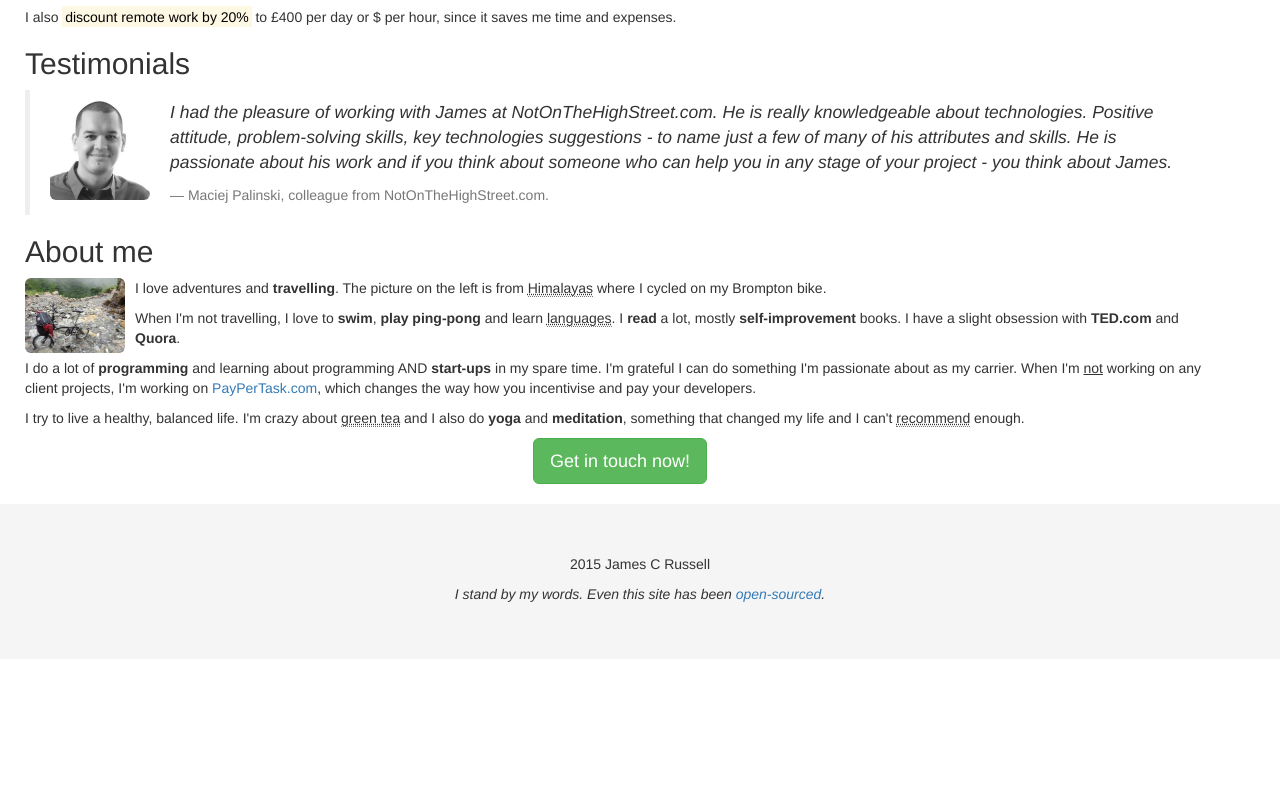
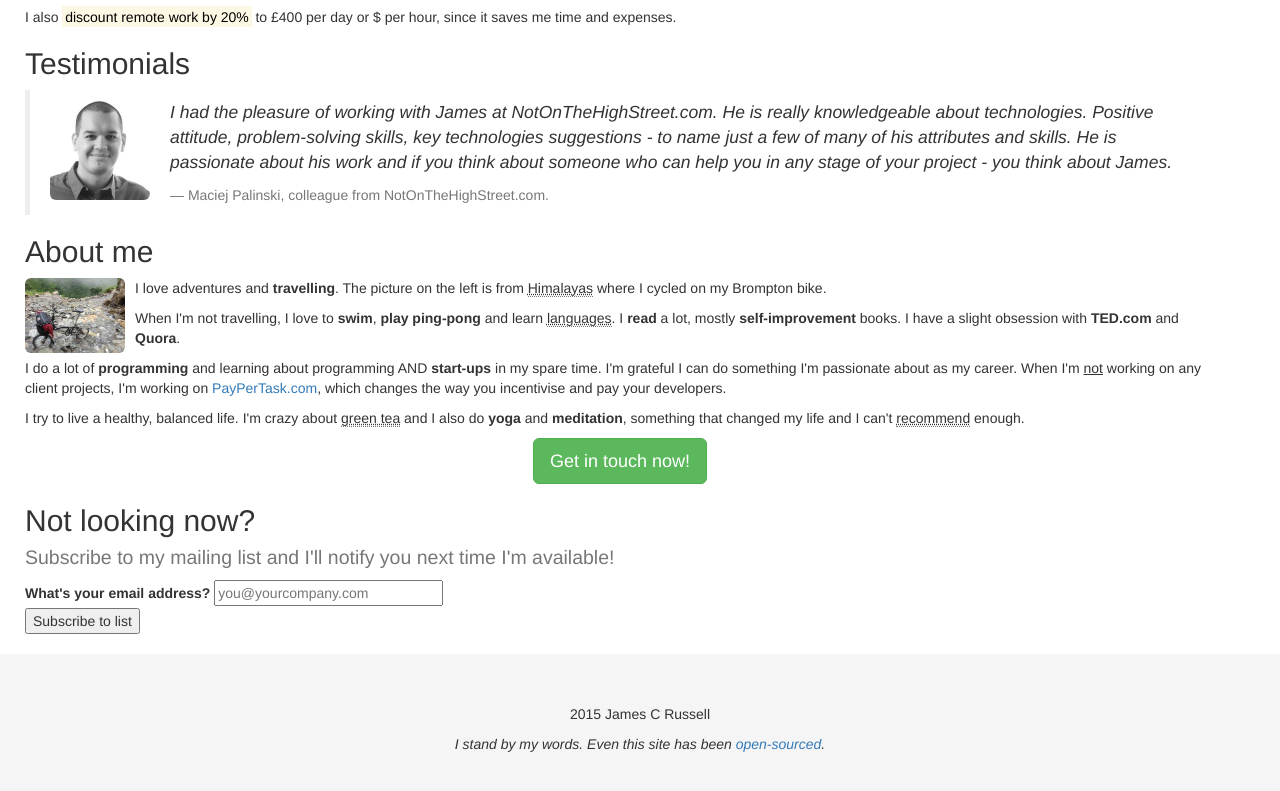
Before and after one commit to botanicus/portfolio, a website: page content/app.html in a window 1280 px wide. Shown: the part 1101-1892 px from the top of the page. Before the commit the page ends 1760 px from the top, so only its background shows below. Drawn offline with Linux system fonts and the light colour scheme; no server answers.

Commit message:
Hell, let's add a mailing list to capture leads!

```diff
--- a/content/templates/index.html
+++ b/content/templates/index.html
@@ -49,7 +49,7 @@
   </p>
 
   <p>
-    Another big reason to be part of the start-up scene is that <strong>I love to be around smart people</strong> who have a purpose. I learnt so much from people who were smarter than me.
+    Another big reason to be part of the start-up scene is that <strong>I love to be around smart people</strong> who have a purpose. I've learnt so much from people who were smarter than me.
   </p>
 
   <!--
@@ -145,7 +145,7 @@
   </p>
 
   <p>
-    I do a lot of <strong>programming</strong> and learning about programming AND <strong>start-ups</strong> in my spare time. I'm grateful I can do something I'm passionate about as my carrier. When I'm <u>not</u> working on any client projects, I'm working on <a href="http://pay-per-task.com/">PayPerTask.com</a>, which changes the way how you incentivise and pay your developers.
+    I do a lot of <strong>programming</strong> and learning about programming AND <strong>start-ups</strong> in my spare time. I'm grateful I can do something I'm passionate about as my career. When I'm <u>not</u> working on any client projects, I'm working on <a href="http://pay-per-task.com/">PayPerTask.com</a>, which changes the way you incentivise and pay your developers.
   </p>
 
   <p>
@@ -155,4 +155,21 @@
   <div class="text-center">
     <a role="button" href="mailto:{{email}}?subject={{emailSubject | encodeURIComponent}}&body={{emailBody | encodeURIComponent}}" class="btn btn-lg btn-success">Get in touch now!</a>
   </div>
+
+  <h2>Not looking now?<br><small>Subscribe to my mailing list and I'll notify you next time I'm available!</small></h2>
+  <form action="http://ppt.us3.list-manage1.com/subscribe/post" method="POST">
+    <input type="hidden" name="u" value="d56ce1cfbba4228b9cfa05d3c">
+    <input type="hidden" name="id" value="6481c1a632">
+
+    <label for="mailchimp_email_field">
+      What's your email address?
+    </label>
+
+    <input type="email" placeholder="you@yourcompany.com" autocapitalize="off" autocorrect="off" name="MERGE0" id="mailchimp_email_field" size="25" value="">
+
+    <!-- Mailchip robot trap. I changed it to type hidden from text just in case. -->
+    <input type="hidden" name="b_d56ce1cfbba4228b9cfa05d3c_6481c1a632" tabindex="-1" value=""></div>
+
+    <input type="submit" class="button" name="submit" value="Subscribe to list">
+  </form>
 </div>
```
